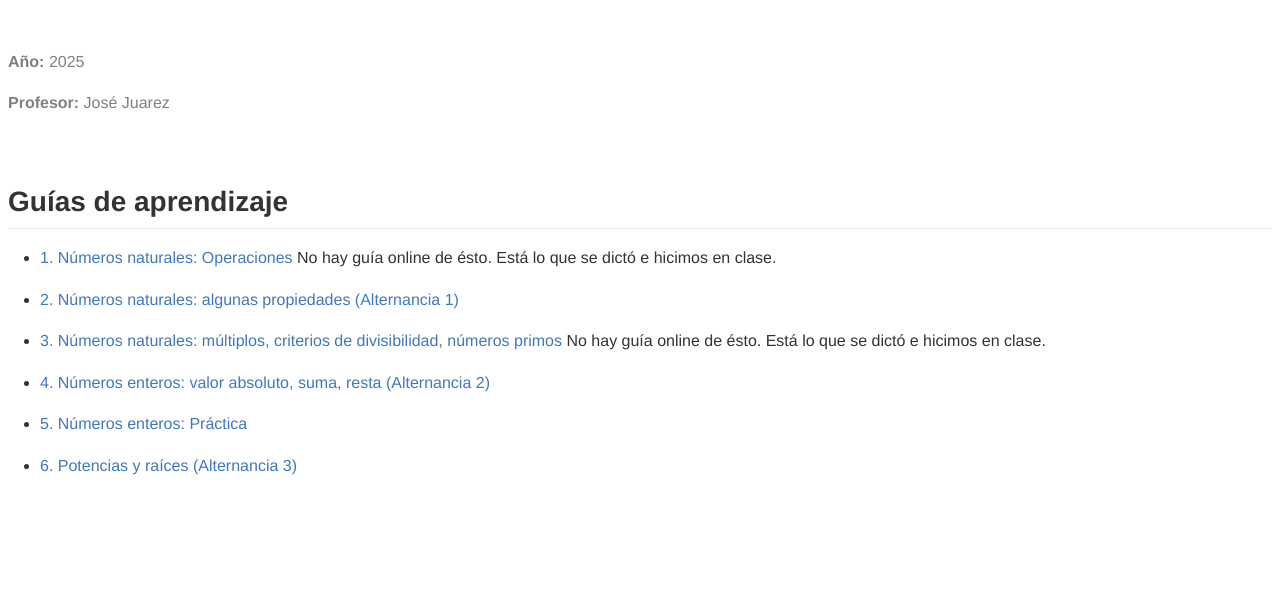
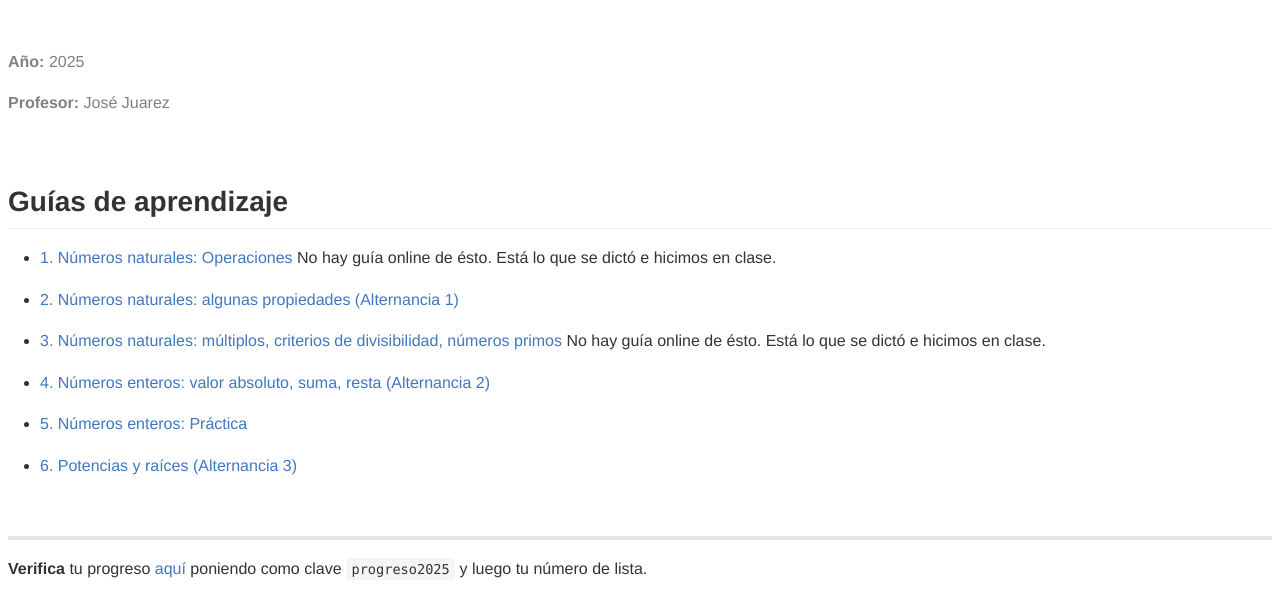
Before and after one commit to iosephj/math-1, a plain HTML site: page index.html in a window 1280 px wide. Shown: the part 100-716 px from the top of the page. Drawn offline with Linux system fonts and the light colour scheme.

Commit message:
Add files via upload

```diff
--- a/index.html
+++ b/index.html
@@ -50,7 +50,11 @@ Práctica</a></p></li>
 (Alternancia 3)</a></p></li>
 </ul>
 <p><span hidden>Fin archivo</span></p>
-</div>
+<p><br></p>
+<hr />
+<p><strong>Verifica</strong> tu progreso <a href="https://iosephj.pythonanywhere.com/notas/cfr_mat1_25">aquí</a>
+poniendo como clave <code>progreso2025</code> y luego tu número de
+lista.</p>
 <!-- HTML style definitions -->
 <style>
 
```
Also changed, not shown: 1 other file.
